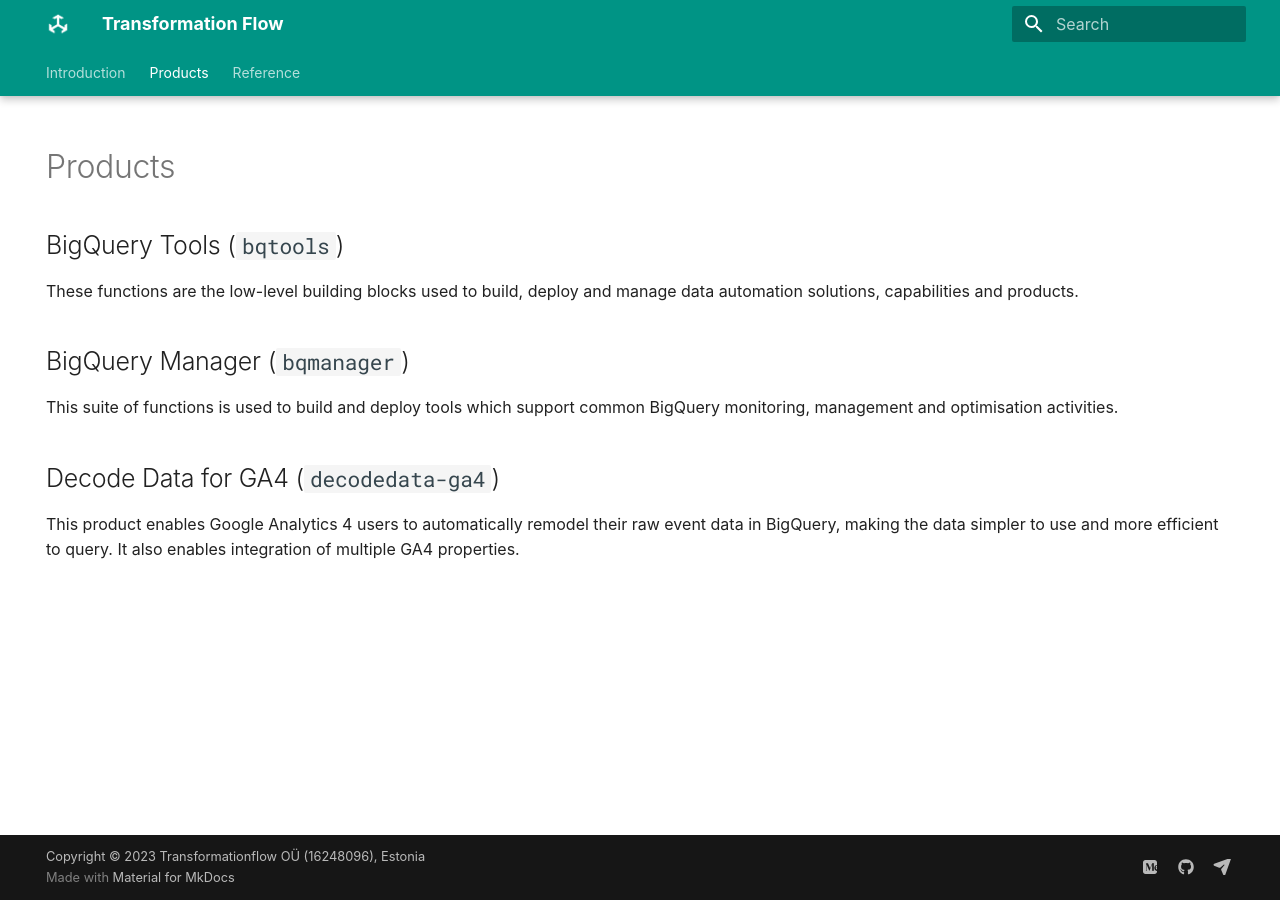
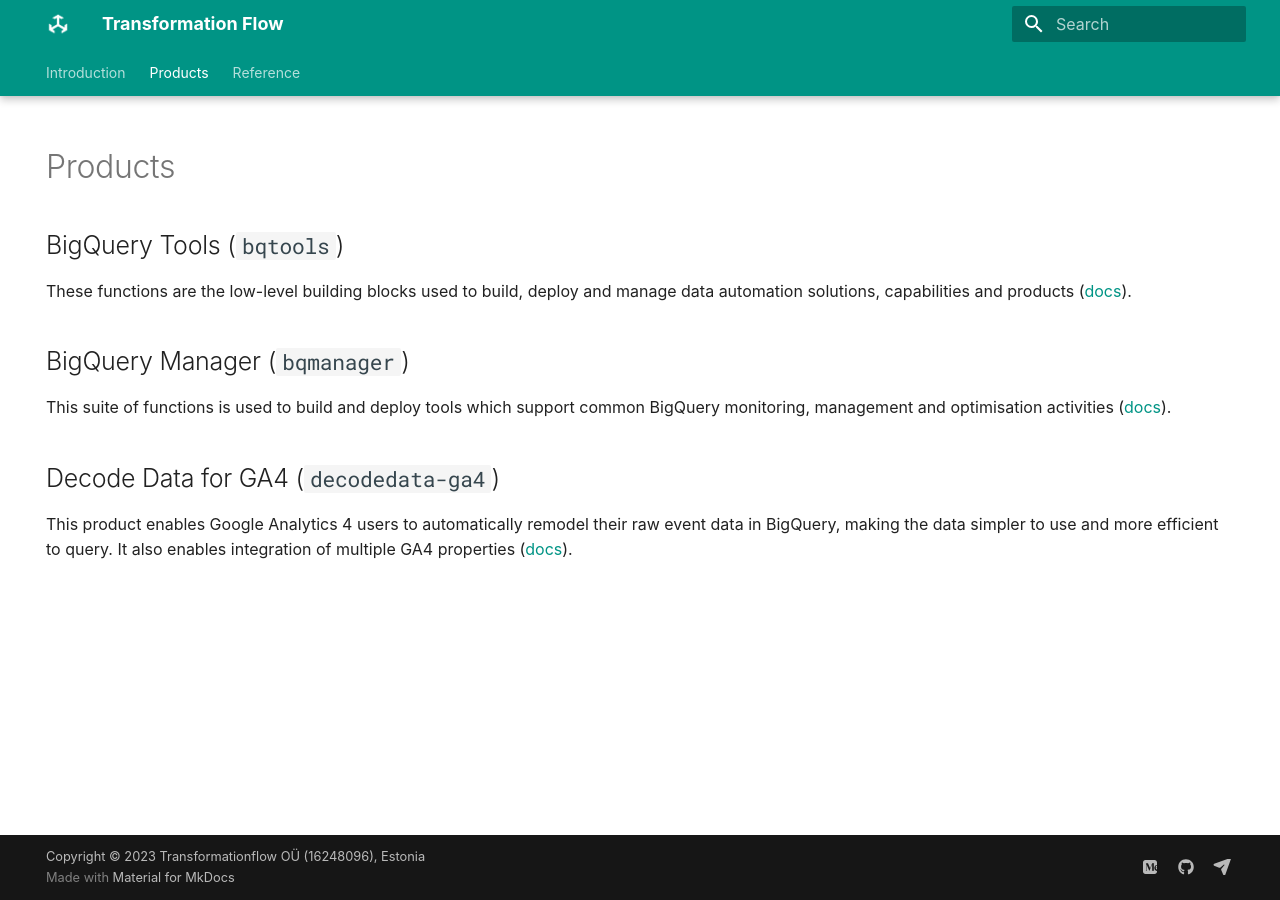
Before and after one commit to transformationflow/transformationflow.github.io, an MkDocs documentation site: the page built from docs/products.md, in a window 1280 px wide. Built offline with MkDocs 1.6.1 and Material for MkDocs 9.7.7, drawn with Linux system fonts in a browser that asks for light colours; some web fonts are replaced.

Commit message:
added decodedata-ga4 index

```diff
--- a/docs/products.md
+++ b/docs/products.md
@@ -4,10 +4,10 @@
 ---
 
 # BigQuery Tools (`bqtools`)
-These functions are the low-level building blocks used to build, deploy and manage data automation solutions, capabilities and products.
+These functions are the low-level building blocks used to build, deploy and manage data automation solutions, capabilities and products ([docs](https://transformationflow.io/reference/bqtools/)).
 
 # BigQuery Manager (`bqmanager`)
-This suite of functions is used to build and deploy tools which support common BigQuery monitoring, management and optimisation activities.
+This suite of functions is used to build and deploy tools which support common BigQuery monitoring, management and optimisation activities ([docs](https://transformationflow.io/reference/bqmanager/)).
 
 # Decode Data for GA4 (`decodedata-ga4`)
-This product enables Google Analytics 4 users to automatically remodel their raw event data in BigQuery, making the data simpler to use and more efficient to query. It also enables integration of multiple GA4 properties.
+This product enables Google Analytics 4 users to automatically remodel their raw event data in BigQuery, making the data simpler to use and more efficient to query. It also enables integration of multiple GA4 properties ([docs](https://transformationflow.io/reference/decodedata-ga4/)).
```
Also changed, not shown: docs/reference/decodedata-ga4/index.md (added, +17 -0 lines).
